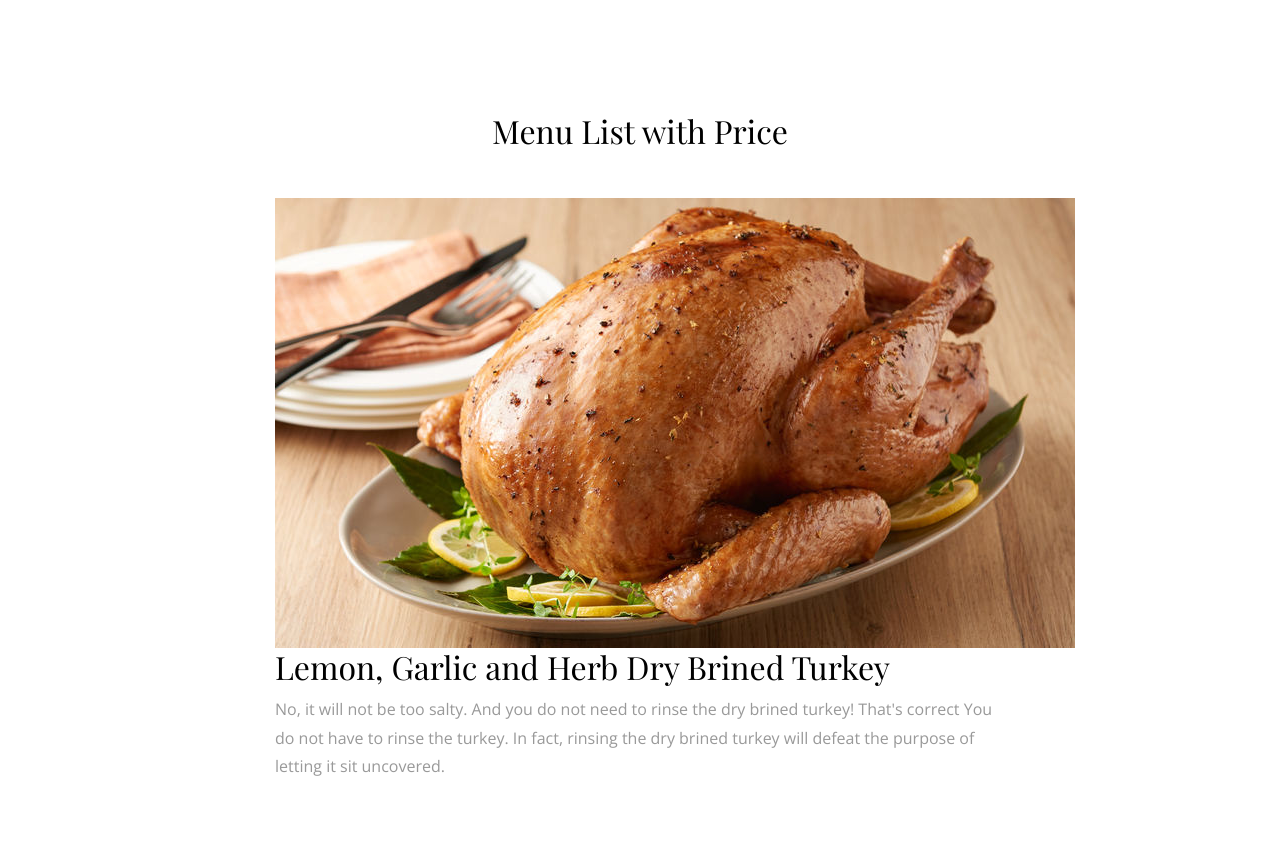
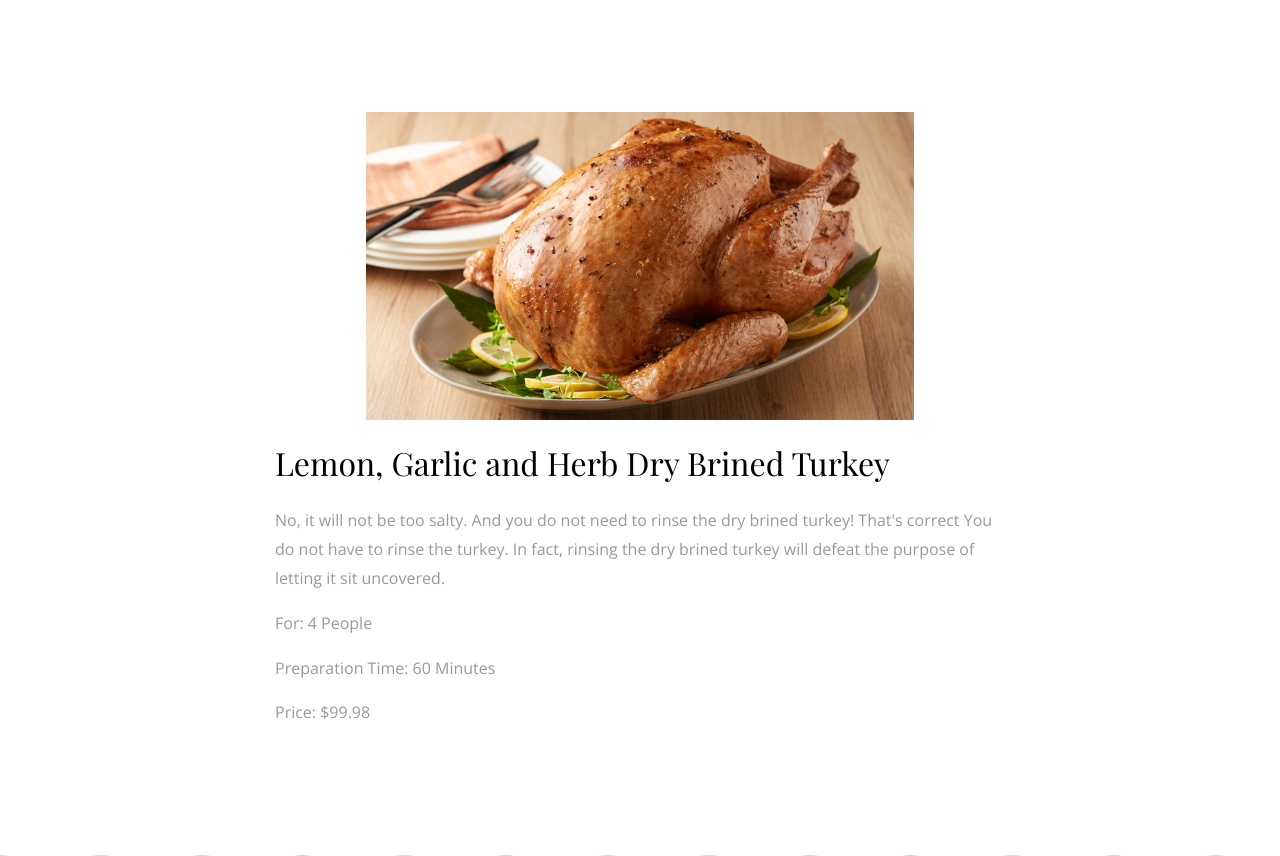
Before and after one commit to IamOmaR22/Restaurant_Site_with_Python_and_Django, a Django app: a page that uses src/meals/templates/meals/meal_detail.html in a window 1280 px wide. Shown: the top 856 px of the page. Run offline with Django 3.2, Linux system fonts and the light colour scheme; data comes from the database, SQL or seed files in the repository; some libraries are stand-ins or nearby versions; some web fonts are replaced.

Commit message:
Meal List and Detail

```diff
--- a/src/meals/templates/meals/meal_detail.html
+++ b/src/meals/templates/meals/meal_detail.html
@@ -7,10 +7,13 @@
         <div class="row justify-content-center">
             <div class="col-md-8" data-aos="fade-up">
 
-            <h2 class="mb-5 text-center">Menu List with Price</h2>
-            <img src="{{ meal_detail.image.url }}" alt="{{ meal_detail.name }}">
-            <h2>{{ meal_detail }}</h2>
+            <img src="{{ meal_detail.image.url }}" alt="{{ meal_detail.name }}" style="width: 75%; margin-left: auto; margin-right: auto; display: block;">
+            <h2 class="my-4">{{ meal_detail }}</h2>
             <p>{{ meal_detail.description }}</p>
+
+            <p>For: {{meal_detail.people}} People</p>
+            <p>Preparation Time: {{meal_detail.preparation_time}} Minutes</p>
+            <p>Price: ${{meal_detail.price}}</p>
 
             </div>
         </div>
```
